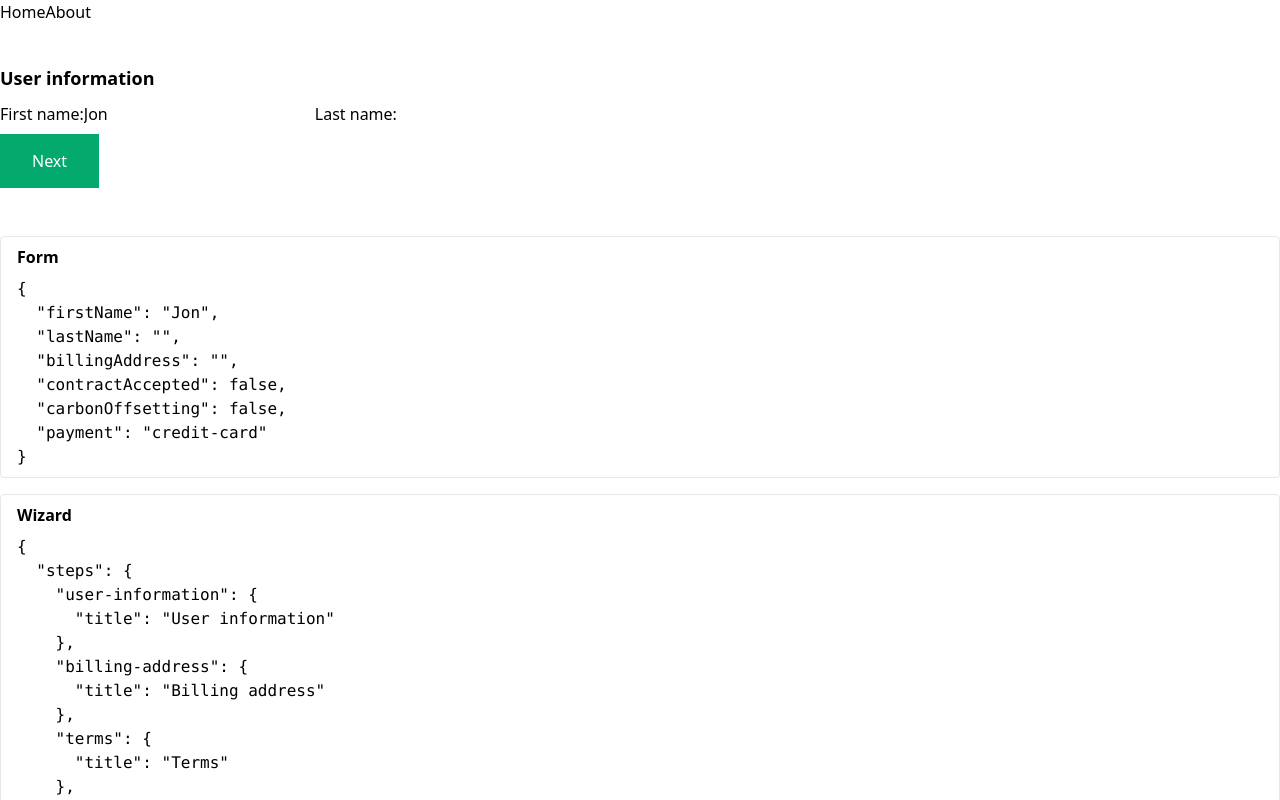
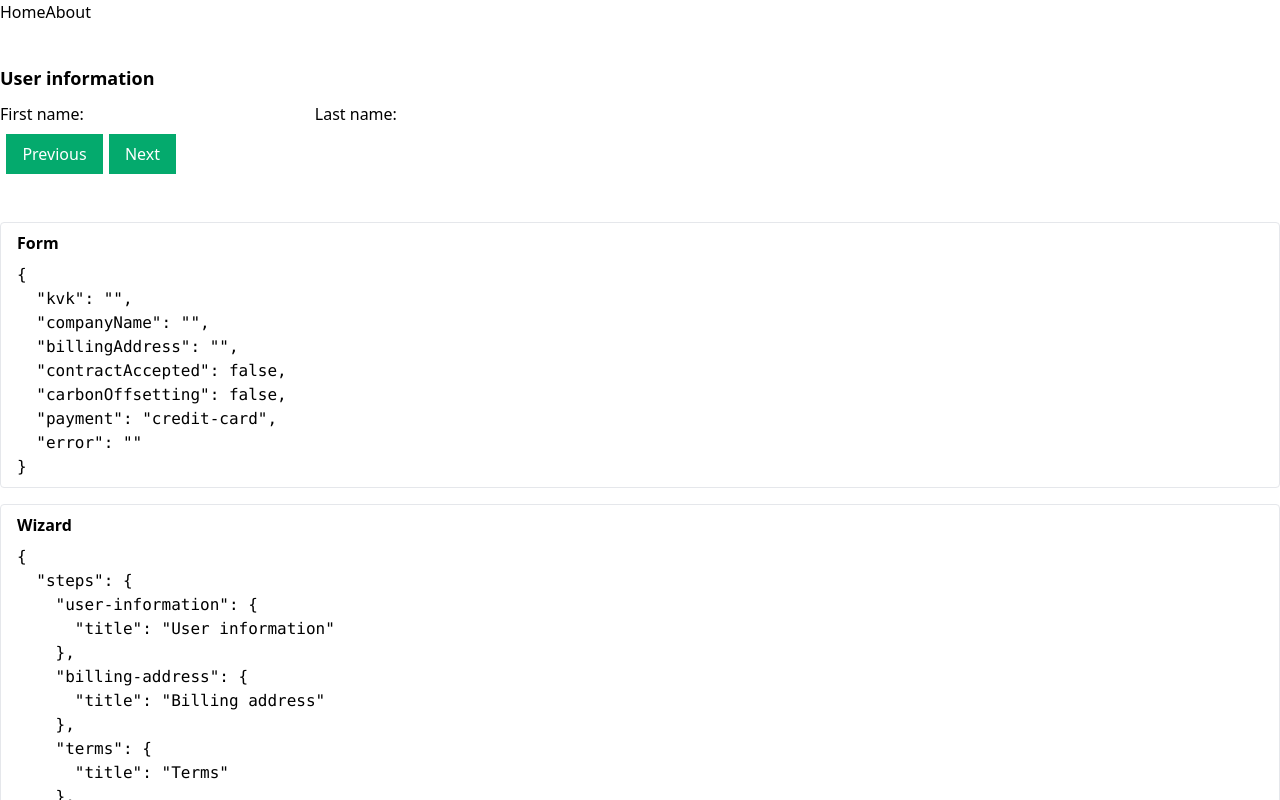
Before and after one commit to shubhamrawat0269/WEB-DEV-LEARN, a Nuxt app in the folder FRONTEND/NUXT-CRASH-2024/: page / in a window 1280 px wide. Shown: the top 800 px of the page. Built offline with nearby package versions, Linux system fonts and the light colour scheme.

Commit message:
Previous Btn Added and fields manipulate

```diff
--- a/FRONTEND/NUXT-CRASH-2024/components/TsStepper.vue
+++ b/FRONTEND/NUXT-CRASH-2024/components/TsStepper.vue
@@ -1,53 +1,3 @@
-<script setup lang="ts">
-import { useStepper } from '@vueuse/core'
-import { reactive, ref } from 'vue'
-
-const isEditContent = ref(false);
-
-const form = reactive({
-    firstName: 'Jon',
-    lastName: '',
-    billingAddress: '',
-    contractAccepted: false,
-    carbonOffsetting: false,
-    payment: 'credit-card' as 'paypal' | 'credit-card',
-})
-
-const stepper = useStepper({
-    'user-information': {
-        title: 'User information',
-        isValid: () => form.firstName && form.lastName,
-    },
-    'billing-address': {
-        title: 'Billing address',
-        isValid: () => form.billingAddress?.trim() !== '',
-    },
-    'terms': {
-        title: 'Terms',
-        isValid: () => form.contractAccepted === true,
-    },
-    'payment': {
-        title: 'Payment',
-        isValid: () => ['credit-card', 'paypal'].includes(form.payment),
-    },
-})
-
-function submit() {
-    if (stepper.current.value.isValid() && !isEditContent.value) stepper.goToNext();
-    else if (isEditContent.value) {
-        stepper.goTo('payment');
-        isEditContent.value = false;
-    }
-}
-
-const goBackTo = (step: string) => {
-    console.log(step, stepper);
-    isEditContent.value = true;
-    stepper.goTo(step);
-}
-
-</script>
-
 <template>
     <div>
         <form class="mt-10" @submit.prevent="submit">
@@ -56,9 +6,9 @@ const goBackTo = (step: string) => {
                 <div>
                     <div v-if="stepper.isCurrent('user-information')">
                         <span>First name:</span>
-                        <input v-model="form.firstName" class="!mt-0.5" type="text">
+                        <input v-model="form.kvk" class="!mt-0.5" type="text">
                         <span>Last name:</span>
-                        <input v-model="form.lastName" class="!mt-0.5" type="text">
+                        <input v-model="form.companyName" class="!mt-0.5" type="text">
                     </div>
 
                     <div v-if="stepper.isCurrent('billing-address')">
@@ -87,14 +37,15 @@ const goBackTo = (step: string) => {
                             <label for="paypal">PayPal</label>
                         </div>
                     </div>
+                    <p v-if="form.error">{{ form.error }}</p>
                 </div>
 
                 <div>
-                    <button v-if="!stepper.isLast.value" :disabled="!stepper.current.value.isValid()">
+                    <button v-if="!stepper.isLast.value">
+                        Previous
+                    </button>
+                    <button v-if="!stepper.isLast.value">
                         Next
-                    </button>
-                    <button v-if="stepper.isLast.value" :disabled="!stepper.current.value.isValid()">
-                        Submit
                     </button>
                     <button v-if="stepper.isLast.value" @click="goBackTo('billing-address')">
                         Go To Billing
@@ -126,16 +77,69 @@ const goBackTo = (step: string) => {
     </div>
 </template>
 
+<script setup lang="ts">
+import { useStepper } from '@vueuse/core'
+import { reactive } from 'vue'
+
+const form = reactive({
+    kvk: '',
+    companyName: '',
+    billingAddress: '',
+    contractAccepted: false,
+    carbonOffsetting: false,
+    payment: 'credit-card' as 'paypal' | 'credit-card',
+    error: "",
+});
+
+
+const stepper = useStepper({
+    'user-information': {
+        title: 'User information',
+        isValid: () => form.kvk || form.companyName,
+    },
+    'billing-address': {
+        title: 'Billing address',
+        isValid: () => form.billingAddress?.trim() !== '',
+    },
+    'terms': {
+        title: 'Terms',
+        isValid: () => form.contractAccepted === true,
+    },
+    'payment': {
+        title: 'Payment',
+        isValid: () => ['credit-card', 'paypal'].includes(form.payment),
+    },
+})
+
+
+function submit() {
+    if (stepper.current.value.isValid()) {
+        stepper.goToNext();
+        form.error = ``;
+    }
+}
+
+function goToPrevious() {
+    stepper.goToPrevious();
+}
+
+const goBackTo = (step: string) => {
+    // console.log(step, stepper);
+    stepper.goTo(step);
+}
+
+</script>
+
 <style>
 button {
     background-color: #04AA6D;
-    /* Green */
     border: none;
     color: white;
-    padding: 15px 32px;
+    padding: 0.5rem 1rem;
     text-align: center;
     text-decoration: none;
     display: inline-block;
     font-size: 16px;
+    margin-left: 0.4rem;
 }
 </style>
```
